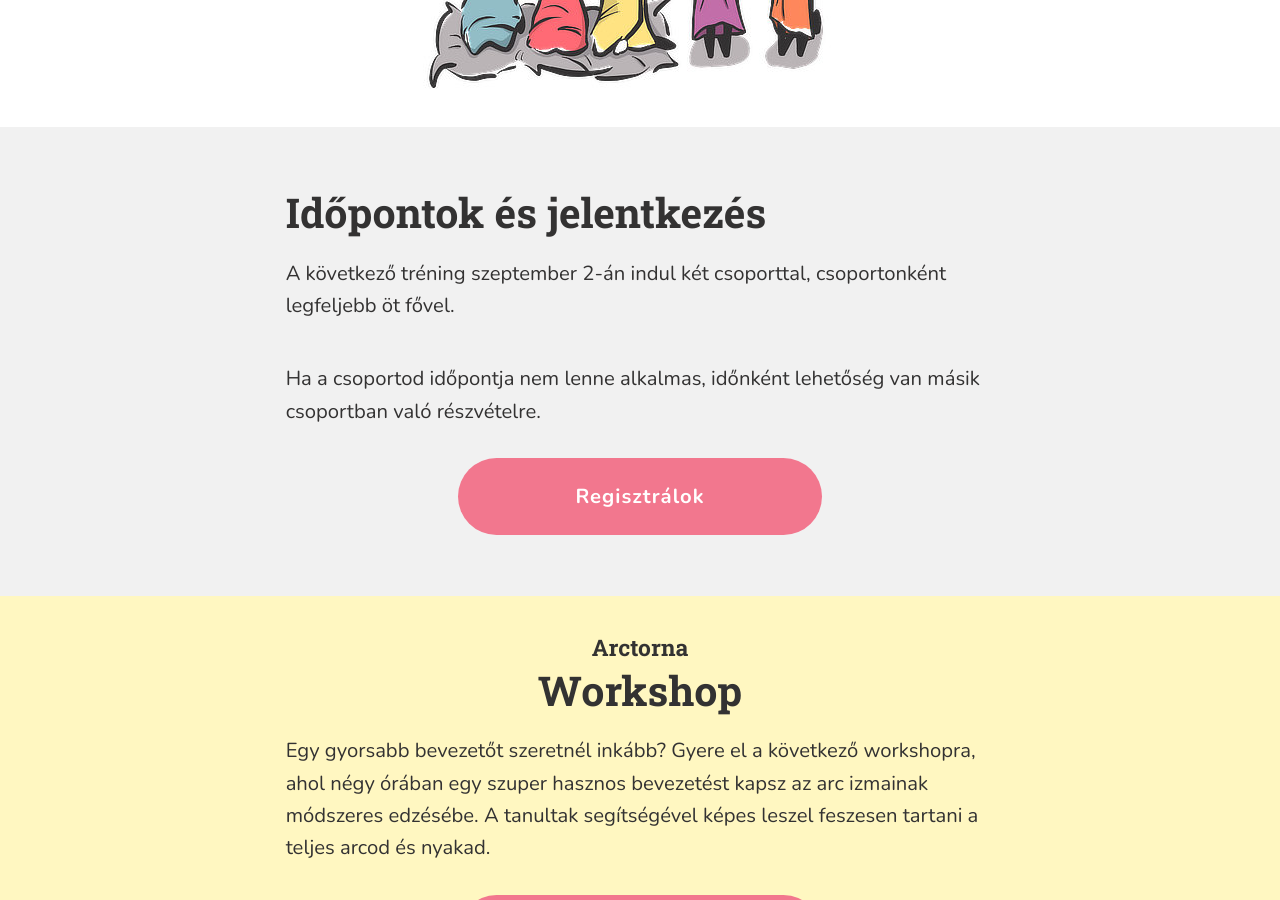
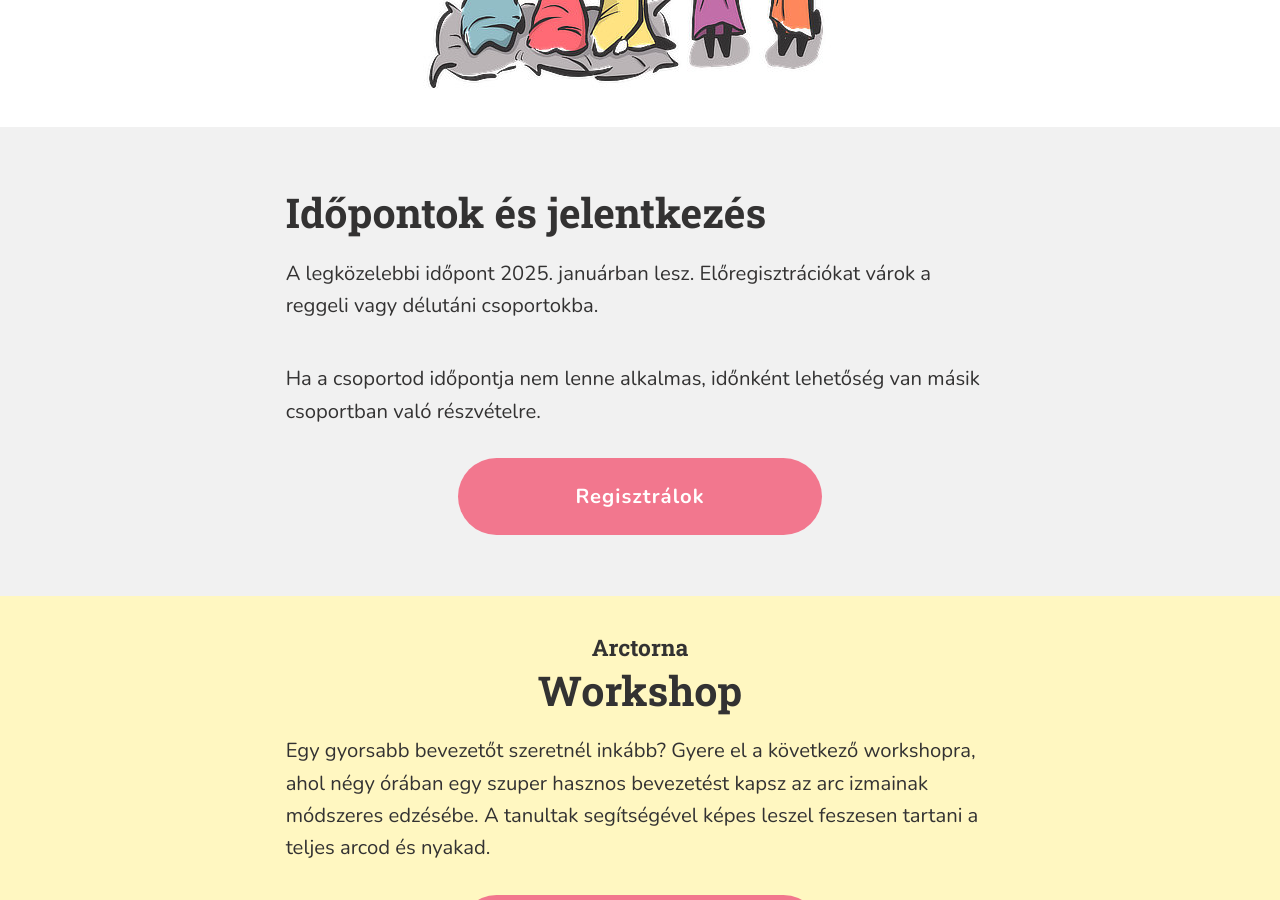
Before and after one commit to monikamudra/arctorna, a Jekyll site: the page built from trening.md, in a window 1280 px wide and 900 px high, scrolled down 2165 px. Built offline with Jekyll 4.4.1, drawn with Linux system fonts in a browser that asks for light colours.

Commit message:
Update training info

```diff
--- a/_layouts/trening.html
+++ b/_layouts/trening.html
@@ -58,8 +58,8 @@ workshop_text:
     <div class="c-ContentBlock u-MarginTop">
       <div class="c-Article">
         <p>
-          A következő tréning szeptember 2-án indul két csoporttal,
-          csoportonként legfeljebb öt fővel.
+          A legközelebbi időpont 2025. januárban lesz. Előregisztrációkat várok
+          a reggeli vagy délutáni csoportokba.
         </p>
       </div>
     </div>
```
